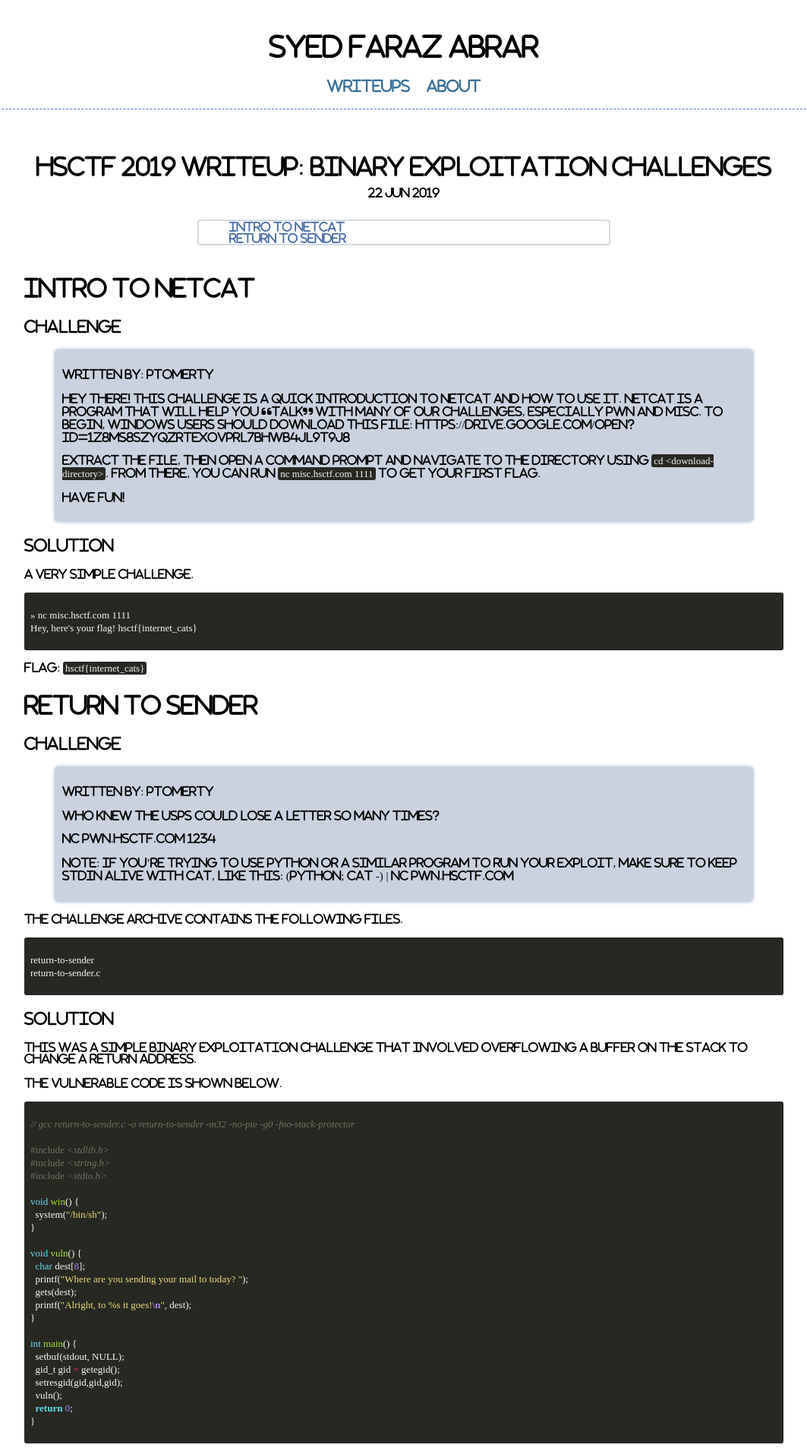
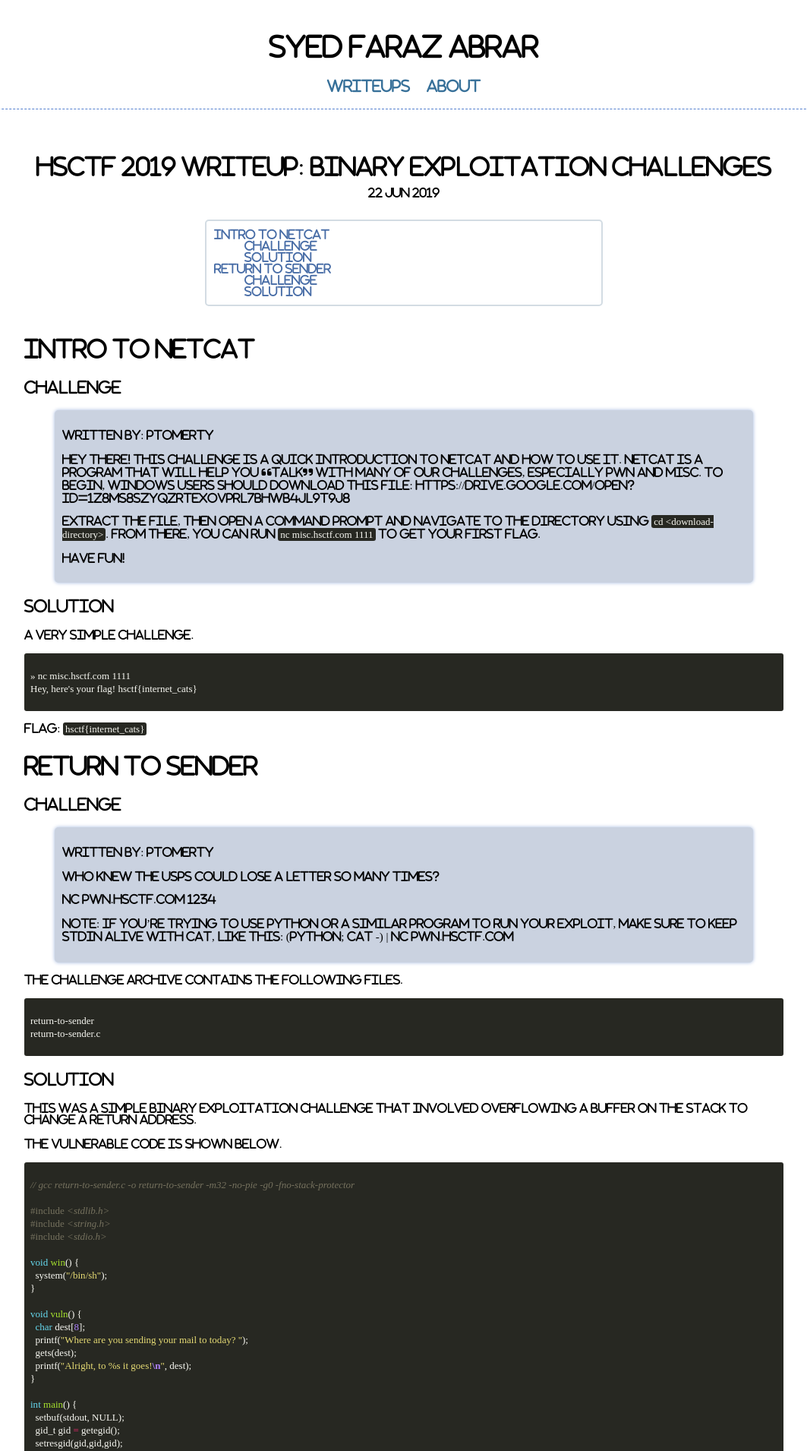
Before and after one commit to farazsth98/farazsth98.github.io, a Jekyll site: the page built from _posts/2019-06-23-hsctf-binary-exploitation-challenges.markdown, in a window 1280 px wide. Shown: the top 1910 px of the page at 76% size, without its empty margins (108-1171 px from the left). Built offline with Jekyll 4.4.1, drawn with Linux system fonts in a browser that asks for light colours; nearby versions of some CDN libraries; some of the changed lines change nothing that is shown.

Commit message:
Changed toc

```diff
--- a/_config.yml
+++ b/_config.yml
@@ -8,9 +8,4 @@ plugins:
   - rouge
 
 markdown: kramdown
-
-kramdown:
-  input: GFM
-  syntax_highlighter: rouge
-
 highlighter: rouge
--- a/_includes/toc.html
+++ /dev/null
@@ -1,96 +0,0 @@
-{% capture tocWorkspace %}
-    {% comment %}
-        Version 1.0.8
-          https://github.com/allejo/jekyll-toc
-
-        "...like all things liquid - where there's a will, and ~36 hours to spare, there's usually a/some way" ~jaybe
-
-        Usage:
-            {% include toc.html html=content sanitize=true class="inline_toc" id="my_toc" h_min=2 h_max=3 %}
-
-        Parameters:
-            * html         (string) - the HTML of compiled markdown generated by kramdown in Jekyll
-
-        Optional Parameters:
-            * sanitize     (bool)   : false  - when set to true, the headers will be stripped of any HTML in the TOC
-            * class        (string) :   ''   - a CSS class assigned to the TOC
-            * id           (string) :   ''   - an ID to assigned to the TOC
-            * h_min        (int)    :   1    - the minimum TOC header level to use; any header lower than this value will be ignored
-            * h_max        (int)    :   6    - the maximum TOC header level to use; any header greater than this value will be ignored
-            * ordered      (bool)   : false  - when set to true, an ordered list will be outputted instead of an unordered list
-            * item_class   (string) :   ''   - add custom class(es) for each list item; has support for '%level%' placeholder, which is the current heading level
-            * baseurl      (string) :   ''   - add a base url to the TOC links for when your TOC is on another page than the actual content
-            * anchor_class (string) :   ''   - add custom class(es) for each anchor element
-
-        Output:
-            An ordered or unordered list representing the table of contents of a markdown block. This snippet will only
-            generate the table of contents and will NOT output the markdown given to it
-    {% endcomment %}
-
-    {% capture my_toc %}{% endcapture %}
-    {% assign orderedList = include.ordered | default: false %}
-    {% assign minHeader = include.h_min | default: 1 %}
-    {% assign maxHeader = include.h_max | default: 6 %}
-    {% assign nodes = include.html | split: '<h' %}
-    {% assign firstHeader = true %}
-
-    {% capture listModifier %}{% if orderedList %}1.{% else %}-{% endif %}{% endcapture %}
-
-    {% for node in nodes %}
-        {% if node == "" %}
-            {% continue %}
-        {% endif %}
-
-        {% assign headerLevel = node | replace: '"', '' | slice: 0, 1 | times: 1 %}
-
-        {% if headerLevel < minHeader or headerLevel > maxHeader %}
-            {% continue %}
-        {% endif %}
-
-        {% if firstHeader %}
-            {% assign firstHeader = false %}
-            {% assign minHeader = headerLevel %}
-        {% endif %}
-
-        {% assign indentAmount = headerLevel | minus: minHeader | add: 1 %}
-        {% assign _workspace = node | split: '</h' %}
-
-        {% assign _idWorkspace = _workspace[0] | split: 'id="' %}
-        {% assign _idWorkspace = _idWorkspace[1] | split: '"' %}
-        {% assign html_id = _idWorkspace[0] %}
-
-        {% assign _classWorkspace = _workspace[0] | split: 'class="' %}
-        {% assign _classWorkspace = _classWorkspace[1] | split: '"' %}
-        {% assign html_class = _classWorkspace[0] %}
-
-        {% if html_class contains "no_toc" %}
-            {% continue %}
-        {% endif %}
-
-        {% capture _hAttrToStrip %}{{ _workspace[0] | split: '>' | first }}>{% endcapture %}
-        {% assign header = _workspace[0] | replace: _hAttrToStrip, '' %}
-
-        {% assign space = '' %}
-        {% for i in (1..indentAmount) %}
-            {% assign space = space | prepend: '    ' %}
-        {% endfor %}
-
-        {% unless include.item_class == blank %}
-            {% capture listItemClass %}{:.{{ include.item_class | replace: '%level%', headerLevel }}}{% endcapture %}
-        {% endunless %}
-
-        {% capture heading_body %}{% if include.sanitize %}{{ header | strip_html }}{% else %}{{ header }}{% endif %}{% endcapture %}
-        {% capture my_toc %}{{ my_toc }}
-{{ space }}{{ listModifier }} {{ listItemClass }} [{{ heading_body | replace: "|", "\|" }}]({% if include.baseurl %}{{ include.baseurl }}{% endif %}#{{ html_id }}){% if include.anchor_class %}{:.{{ include.anchor_class }}}{% endif %}{% endcapture %}
-    {% endfor %}
-
-    {% if include.class %}
-        {% capture my_toc %}{:.{{ include.class }}}
-{{ my_toc | lstrip }}{% endcapture %}
-    {% endif %}
-
-    {% if include.id %}
-        {% capture my_toc %}{: #{{ include.id }}}
-{{ my_toc | lstrip }}{% endcapture %}
-    {% endif %}
-{% endcapture %}{% assign tocWorkspace = '' %}{{ my_toc | markdownify | strip }}
--- a/_layouts/post.html
+++ b/_layouts/post.html
@@ -7,8 +7,4 @@ layout: default
 	<p id="post-date">{{ page.date | date_to_string }}</p>
 </div>
 
-<div id="toc-container">
-	{% include toc.html html=content sanitize=true h_min=1 h_max=1 class="toc" %}
-</div>
-
 {{ content }}
--- a/_posts/2019-06-23-hsctf-binary-exploitation-challenges.markdown
+++ b/_posts/2019-06-23-hsctf-binary-exploitation-challenges.markdown
@@ -4,6 +4,23 @@
 date:	2019-06-23 01:53:00 +0800
 categories: writeups hsctf
 ---
+
+<div class="toc-container">
+  <ul id="markdown-toc">
+    <li><a href="#intro-to-netcat" id="markdown-toc-h1-header">Intro To Netcat</a>
+  	<ul>
+        <li><a href="#challenge" id="markdown-toc-h3-header">Challenge</a></li>
+  	  	<li><a href="#solution" id="markdown-toc-h3-header">Solution</a></li>
+    </ul>
+    </li>
+    <li><a href="#return-to-sender" id="markdown-toc-h1-header">Return To Sender</a>
+    <ul>
+        <li><a href="#challenge-1" id="markdown-toc-h3-header">Challenge</a></li>
+        <li><a href="#solution-1" id="markdown-toc-h3-header">Solution</a></li>
+    </ul>
+    </li>
+  </ul>
+</div>
 
 # Intro To Netcat
 
--- a/_sass/base.scss
+++ b/_sass/base.scss
@@ -190,15 +190,21 @@ ul li h2 a{
 	font-weight: 400;
 }
 
-.toc {
+#markdown-toc {
 	border: 2px solid #d3dce3;
 	width: 500px;
-	border-radius: 4px;
+	border-radius: 5px;
 	display: inline-block;
 	text-align: left;
 	list-style: none;
+	padding: 10px;
+	list-style: none;
 }
 
-#toc-container {
+#markdown-toc ul {
+	list-style: none;
+}
+
+.toc-container {
 	text-align: center;
 }
```
